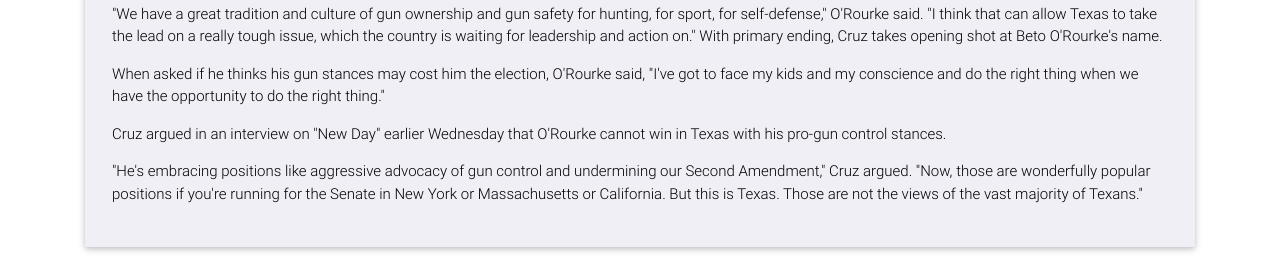
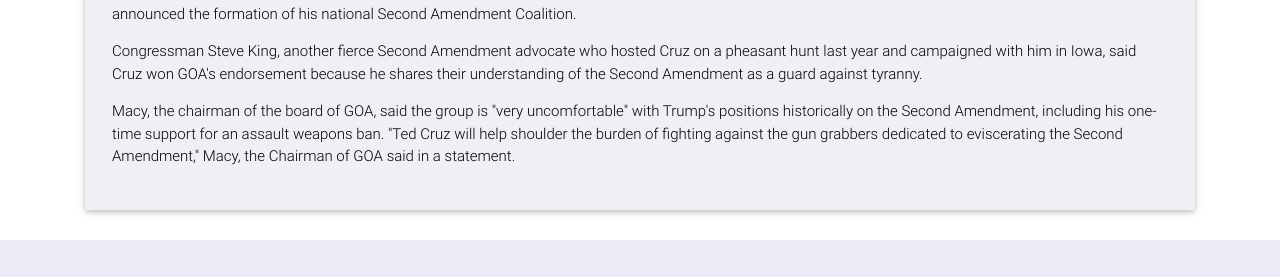
Before and after one commit to mslovett21/Bad_Press, a Django app: page /badpress/article/ in a window 1280 px wide. Shown: the part 653-930 px from the top of the page. After the commit the page ends 893 px from the top, so only its background shows below. Run offline with Django 3.2, Linux system fonts and the light colour scheme; some libraries are stand-ins or nearby versions.

Commit message:
provided summary for cnn gun law article on ted cruz

```diff
--- a/BadPressWebsite/BPW/badpress/templates/badpress/article.html
+++ b/BadPressWebsite/BPW/badpress/templates/badpress/article.html
@@ -22,8 +22,8 @@
 	      <div class="col-md-9">
 	      	<h2>TED CRUZ on GUN LAWS</h2>
 	      	<h3>Media: CNN</h3>
-	      	<h3>Article Title: Article Name </h3>
-	      	<h3>Dated: Month, Day, Year</h3>
+	      	<h3>Article Title: Ted Cruz's no-compromise stance on guns </h3>
+	      	<h3>Dated: March 10, 2016</h3>
 	      	<a href="{% url 'issue' %}":><h3>Link to site: https://www.itsamemario.com </h3></a>
 		  <script src="../../static/js/radialprogress.js"></script>
 <div id="keepFormat" style="float: right;">
@@ -53,24 +53,19 @@
 Washington (CNN)
 				</p>
 				<p>
-The Democrat who will face off against Texas Sen. Ted Cruz in the Texas Senate race later this year is defending his position on gun control in a state that highly values its Second Amendment rights.
+"Everyone is going to say they support the Second Amendment -- unless you are clinically insane that's what you say in a primary," Cruz said during a January GOP Fox Business Network debate in South Carolina.
 				</p>
 				<p>
-"I think a lot of Texans are wondering who it is that Ted Cruz represents in the Senate. He's taken hundreds of thousands of dollars from the (National Rifle Association)," Rep. Beto O'Rourke said of Cruz in an interview Wednesday with CNN's Alisyn Camerota on "New Day."
+Ted Cruz: Obama wants your guns  Ted Cruz: Obama wants your guns 01:37 "There's a reason when Barack Obama and Chuck Schumer came after our right to keep and bear arms, that I led the opposition," Cruz said in the debate.
 				</p>
 				<p>
-"We have a great tradition and culture of gun ownership and gun safety for hunting, for sport, for self-defense," O'Rourke said. "I think that can allow Texas to take the lead on a really tough issue, which the country is waiting for leadership and action on."
-With primary ending, Cruz takes opening shot at Beto O'Rourke's name.
+"You don't stop bad guys by taking away our guns, you stop bad guys by using our guns," Cruz said during a rally where he announced the formation of his national Second Amendment Coalition.
 				</p>
 				<p>
-When asked if he thinks his gun stances may cost him the election, O'Rourke said, "I've got to face my kids and my conscience and do the right thing when we have the opportunity to do the right thing."
+Congressman Steve King, another fierce Second Amendment advocate who hosted Cruz on a pheasant hunt last year and campaigned with him in Iowa, said Cruz won GOA's endorsement because he shares their understanding of the Second Amendment as a guard against tyranny.
 				</p>
 				<p>
-Cruz argued in an interview on "New Day" earlier Wednesday that O'Rourke cannot win in Texas with his pro-gun control stances.
-				</p>
-				<p>
-"He's embracing positions like aggressive advocacy of gun control and undermining our Second Amendment," Cruz argued. "Now, those are wonderfully popular positions if you're running for the Senate in New York or Massachusetts or California. But this is Texas. Those are not the views of the vast majority of Texans."
-		        </p>
+Macy, the chairman of the board of GOA, said the group is "very uncomfortable" with Trump's positions historically on the Second Amendment, including his one-time support for an assault weapons ban. "Ted Cruz will help shoulder the burden of fighting against the gun grabbers dedicated to eviscerating the Second Amendment," Macy, the Chairman of GOA said in a statement.				</p>
 
 			</div>
 	 </div>
```
Also changed, not shown: 1 other file.
